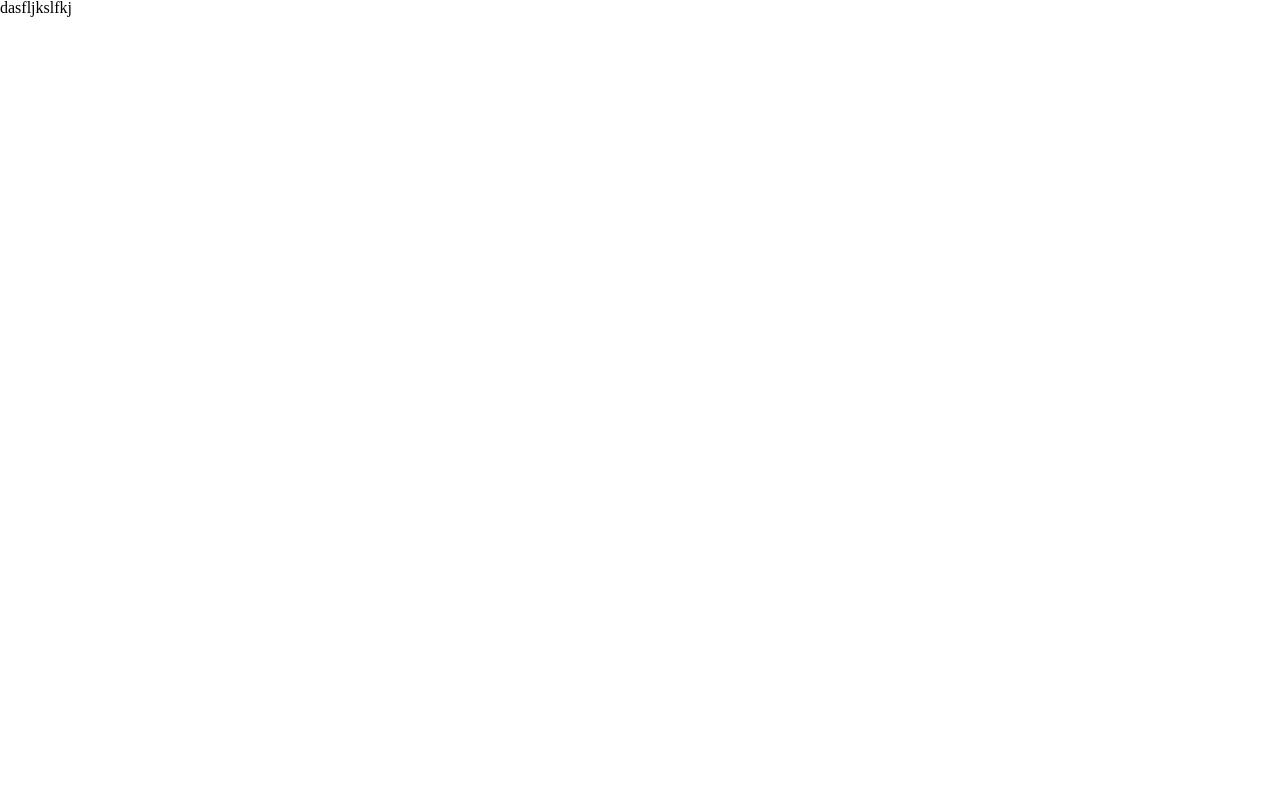
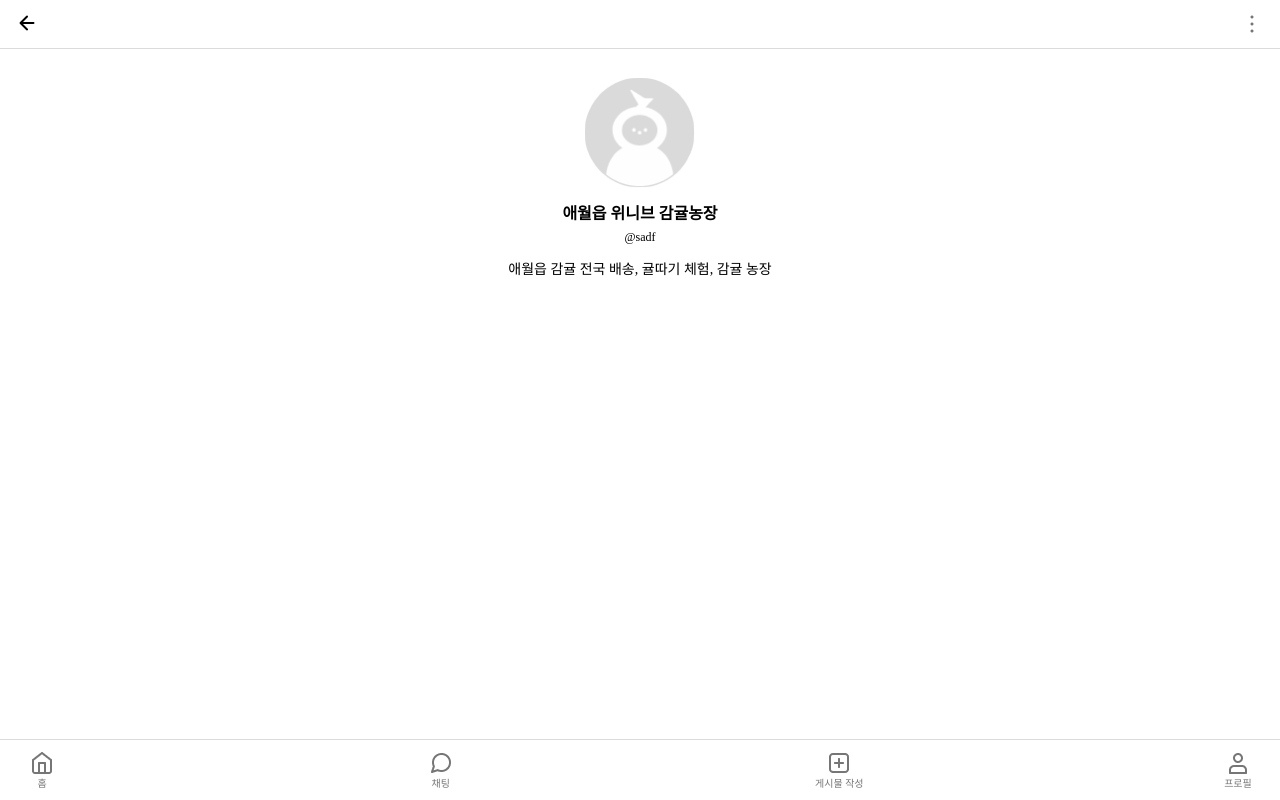
Before and after one commit to munseunggyu/triplus, a React (Create React App) app: page /ed in a window 1280 px wide. Built offline with nearby package versions, Linux system fonts and the light colour scheme.

Commit message:
feat: Profile/TopSection 버튼 제외하고 스타일

```diff
--- a/src/App.jsx
+++ b/src/App.jsx
@@ -1,5 +1,5 @@
 import { Route, Routes } from "react-router-dom";
-import YourProfile from "./pages/YourProfile";
+import MyProfile from "./pages/MyProfile";
 import SetProfile from "./pages/SetProfile";
 import SNSLogin from "./pages/SNSLogin";
 import PostDetail from "./pages/PostDetail";
@@ -11,7 +11,7 @@ function App() {
   return (
     <div>
       <Routes>
-        <Route path="/ed" element={<YourProfile />} />
+        <Route path="/ed" element={<MyProfile />} />
         <Route path="/fd" element={<SetProfile />} />
         <Route path="/dfs" element={<SNSLogin />} />
         <Route path="/fds" element={<PostUpload />} />
--- a/src/components/UserInfomation/index.jsx
+++ /dev/null
@@ -1,5 +0,0 @@
-import React from 'react';
-
-export default function UserInfomation() {
-  return <div>UserInfomation</div>;
-}
--- /dev/null
+++ b/src/pages/MyProfile/TopSection.jsx
@@ -0,0 +1,53 @@
+import React from "react";
+import styled from "styled-components";
+import user_img_big from "../../assets/images/user_img_big.png";
+
+const TopSec = styled.section`
+  width: 100%;
+  display: flex;
+  justify-content: center;
+`;
+const TopContainer = styled.div`
+  max-width: 390px;
+  padding-top: 30px;
+  text-align: center;
+`;
+
+const ProfileUserImg = styled.img`
+  width: 110px;
+  height: 110px;
+  margin: 0 auto;
+  display: block;
+`;
+const ProfileUserName = styled.strong`
+  font-weight: 700;
+  font-size: 16px;
+  line-height: 20px;
+  display: block;
+  padding: 16px 0 6px;
+`;
+const PofileUserId = styled.span`
+  display: block;
+  font-size: 12px;
+  line-height: 15px;
+`;
+const ProfileIntroduce = styled.p`
+  padding: 16px 0 24px;
+  font-size: 14px;
+  line-height: 18px;
+`;
+export default function TopSection() {
+  return (
+    <TopSec>
+      <h2 className="ir">프로필 수정 및 상품등록</h2>
+      <TopContainer>
+        <ProfileUserImg src={user_img_big} alt="프로필 이미지" />
+        <ProfileUserName>애월읍 위니브 감귤농장</ProfileUserName>
+        <PofileUserId>@sadf</PofileUserId>
+        <ProfileIntroduce>
+          애월읍 감귤 전국 배송, 귤따기 체험, 감귤 농장
+        </ProfileIntroduce>
+      </TopContainer>
+    </TopSec>
+  );
+}
--- a/src/pages/MyProfile/index.jsx
+++ b/src/pages/MyProfile/index.jsx
@@ -2,12 +2,21 @@ import React from "react";
 import Header from "../../components/Header";
 import Prev from "../../components/Header/Prev";
 import Vertical from "../../components/Header/Vertical";
+import { MainContainer } from "../../components/MainContainer";
+import Navbar from "../../components/Navbar/Navbar";
+import TopSection from "./TopSection";
 
 export default function Myprrofile() {
   return (
-    <Header>
-      <Prev />
-      <Vertical />
-    </Header>
+    <>
+      <Header h1Ir="프로필페이지">
+        <Prev />
+        <Vertical />
+      </Header>
+      <MainContainer>
+        <TopSection />
+      </MainContainer>
+      <Navbar />
+    </>
   );
 }
```
